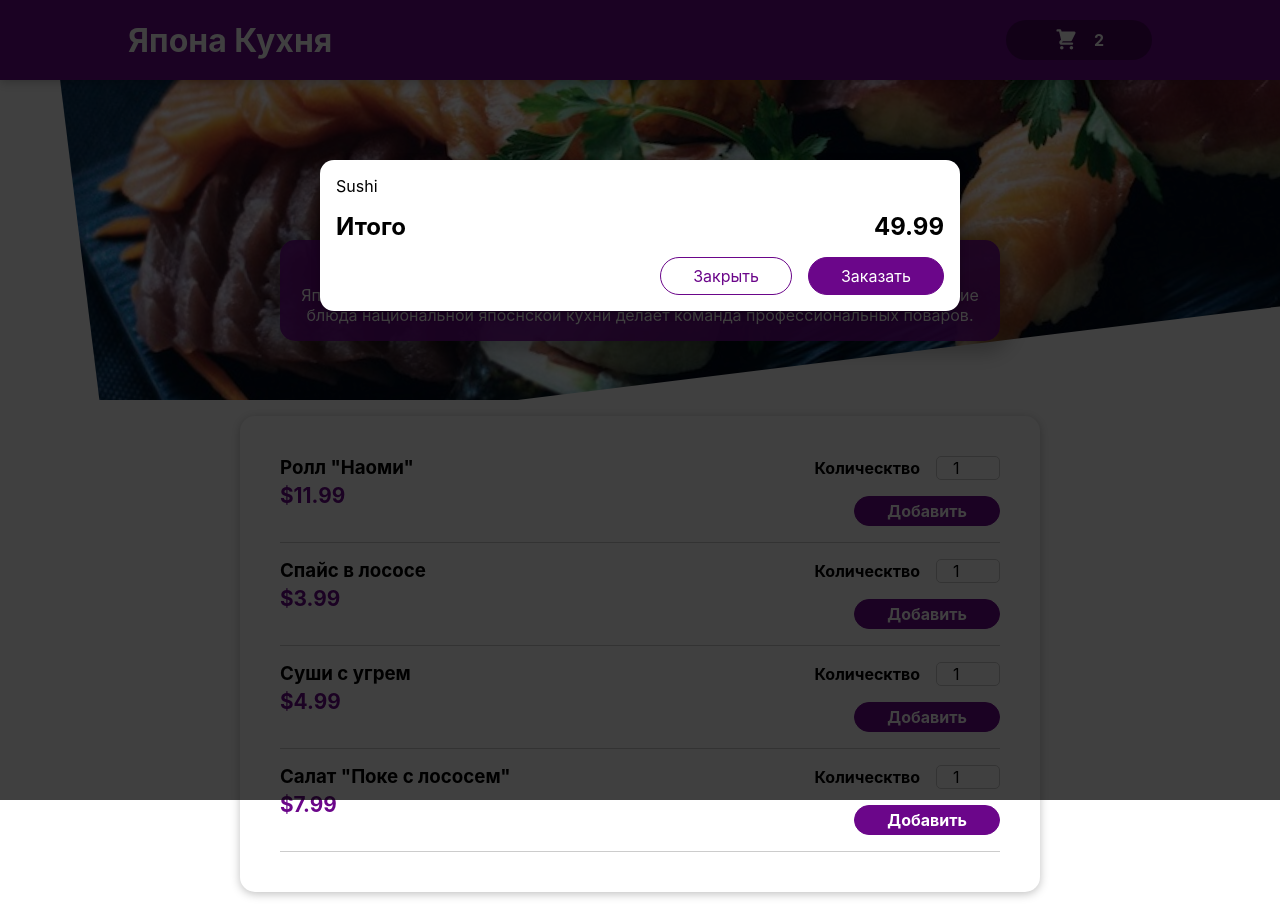
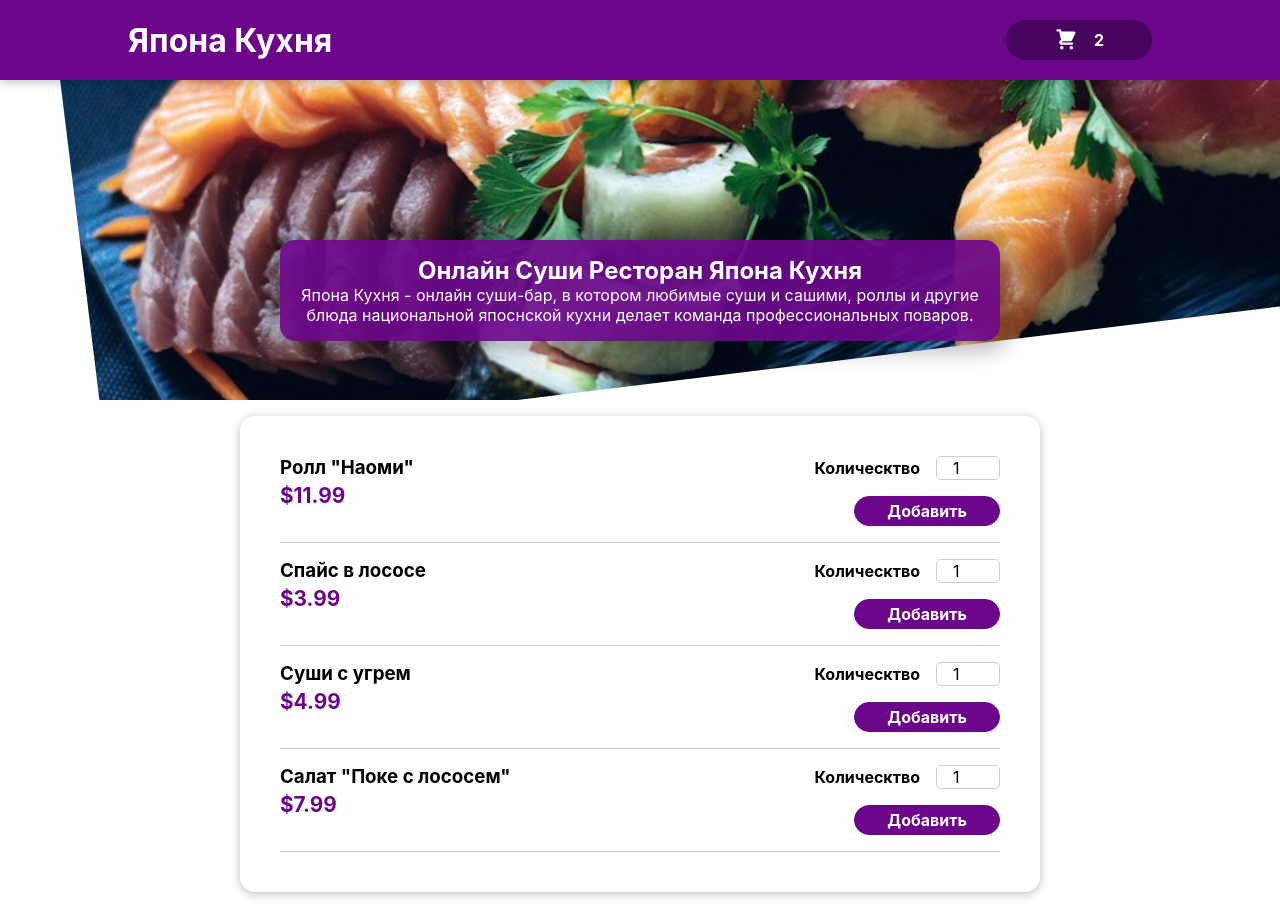
Before and after one commit to PavelAratin/JapanKitchenReact, a React (Create React App) app: page / in a window 1280 px wide. Built offline with nearby package versions, Linux system fonts and the light colour scheme.

Commit message:
управление состоянием cart и modal

```diff
--- a/src/App.js
+++ b/src/App.js
@@ -1,13 +1,20 @@
-import React from "react";
+import React, { useState } from "react";
 import Header from "./components/Layout/Header";
 import Meals from "./components/Meals/Meals";
 import Cart from "./components/Cart/Cart";
 
 function App() {
+  const [cartIsVisible, setCartIsVisible] = useState(false);
+  const showCartHandler = () => {
+    setCartIsVisible(true)
+  }
+  const hideCartHandler = () => {
+    setCartIsVisible(false)
+  }
   return (
     <React.Fragment>
-      <Cart></Cart>
-      <Header></Header>
+      {cartIsVisible && <Cart onHideCart={hideCartHandler}></Cart>}
+      <Header onShowCart={showCartHandler}></Header>
       <main>
         <Meals></Meals>
       </main>
--- a/src/components/Cart/Cart.js
+++ b/src/components/Cart/Cart.js
@@ -1,19 +1,19 @@
 import Modal from '../UI/Modal';
 import styles from './Cart.module.css';
-const Cart = () => {
+const Cart = (props) => {
   const cartItems =
     <ul className={styles['cart-items']}>
       {[{ id: 'm1', name: 'Sushi', amount: 2, price: 10.99 }].map((item) => <li>{item.name}</li>)}
     </ul>
   return (
-    <Modal>
+    <Modal onHideCart={props.onHideCart}>
       {cartItems}
       <div className={styles.total}>
         <span>Итого</span>
         <span>49.99</span>
       </div>
       <div className={styles.actions}>
-        <button className={styles['button--alt']}>Закрыть</button>
+        <button className={styles['button--alt']} onClick={props.onHideCart}>Закрыть</button>
         <button className={styles.button}>Заказать</button>
       </div>
     </Modal>
--- a/src/components/Layout/Header.js
+++ b/src/components/Layout/Header.js
@@ -8,7 +8,7 @@ const Header = (props) => {
     <React.Fragment>
       <header className={styles.header}>
         <h1>Япона Кухня</h1>
-        <HeaderCartButton></HeaderCartButton>
+        <HeaderCartButton onClick={props.onShowCart}></HeaderCartButton>
       </header>
       <div className={styles['main-image']}>
         <img src={sushiImage} alt="Блюдо японсской кухни"></img>
--- a/src/components/Layout/HeaderCartButton.js
+++ b/src/components/Layout/HeaderCartButton.js
@@ -3,7 +3,7 @@ import styles from './HeaderCartButton.module.css';
 
 const HeaderCartButton = (props)=>{
   return(
-    <button className={styles.button}>
+    <button className={styles.button} onClick={props.onClick}>
       <span className={styles.icon}>
         <CartIcon></CartIcon>
       </span>
--- a/src/components/UI/Modal.js
+++ b/src/components/UI/Modal.js
@@ -3,7 +3,7 @@ import ReactDOM from 'react-dom';
 import styles from './Modal.module.css';
 
 const Backdrop = (props) => {
-  return <div className={styles.backdrop}></div>
+  return <div className={styles.backdrop} onClick={props.onHideCart}></div>
 }
 
 const ModalWindow = (props) => {
@@ -19,10 +19,9 @@ const portalElement = document.getElementById('overlays')
 const Modal = (props) => {
   return (
     <React.Fragment>
-      {ReactDOM.createPortal(<Backdrop></Backdrop>, portalElement)}
+      {ReactDOM.createPortal(<Backdrop onHideCart={props.onHideCart}></Backdrop>, portalElement)}
       {ReactDOM.createPortal(<ModalWindow>{props.children}</ModalWindow>, portalElement)}
     </React.Fragment>
   )
-
 }
 export default Modal;
```
